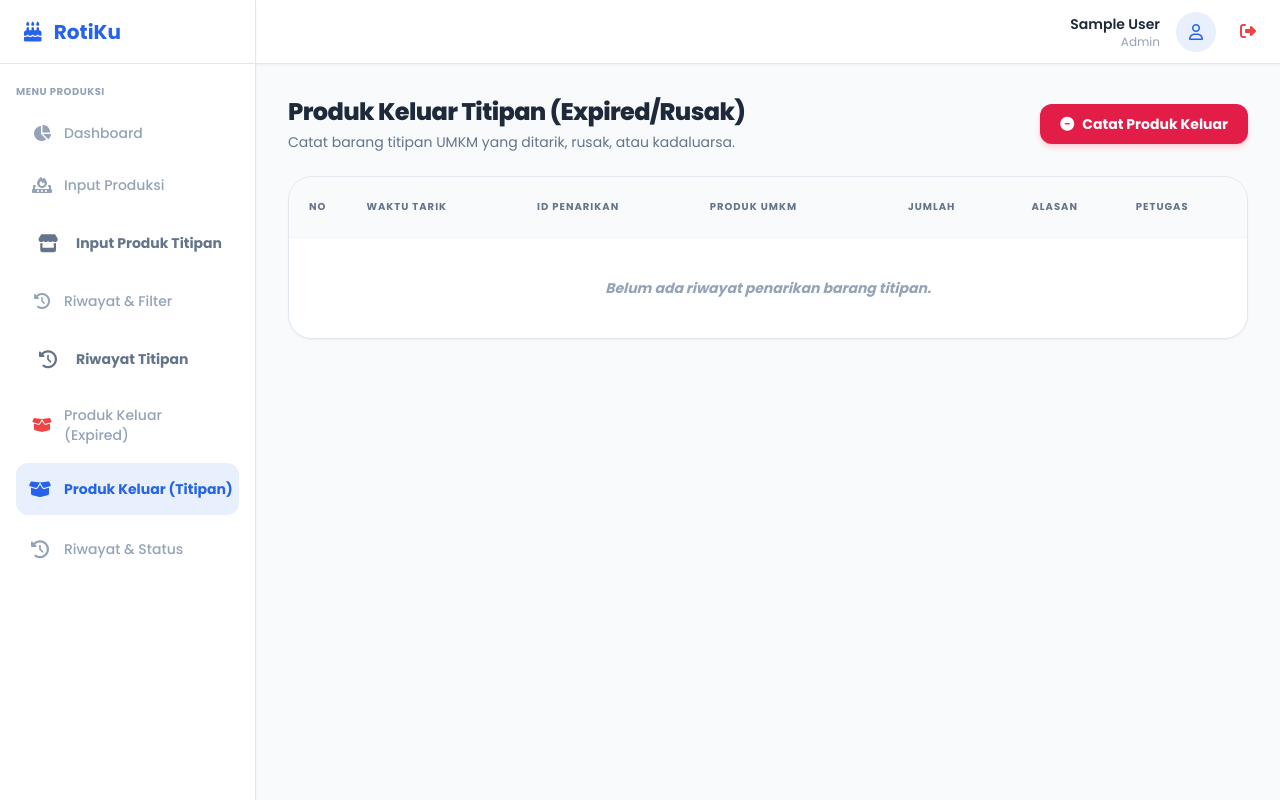
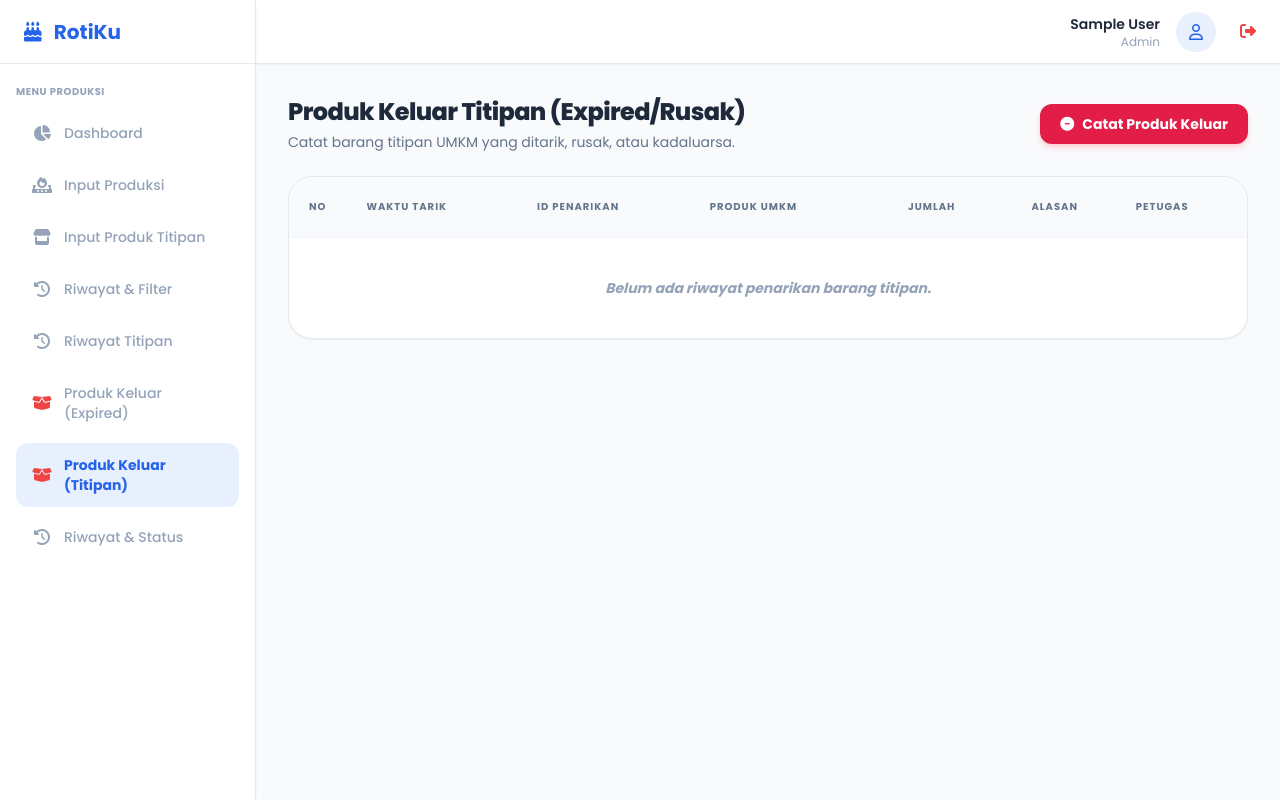
Before and after one commit to Rankarna01/sim-produksi-kue, a PHP site: page /produksi/keluar_titipan/ in a window 1280 px wide. Run offline with PHP 8.4, Linux system fonts and the light colour scheme; the visitor is signed in with stand-in values (Sample User, id 1); data that the repository does not hold is empty; some libraries are stand-ins or nearby versions.

Commit message:
merapikan sidebar input produksi

```diff
--- a/components/sidebar_produksi.php
+++ b/components/sidebar_produksi.php
@@ -28,33 +28,29 @@ function getNavClass($path, $current_uri)
         <a href="<?= BASE_URL ?>produksi/input_produksi/" onclick="closeSidebarMobile()" class="flex items-center gap-3 px-4 py-3 rounded-xl transition-all <?= getNavClass('/produksi/input_produksi/', $current_uri) ?>">
             <i class="fa-solid fa-fire-burner w-5 text-center"></i> <span class="text-sm">Input Produksi</span>
         </a>
-        <a href="<?= BASE_URL ?>produksi/input_titipan/" class="flex items-center gap-3 px-4 py-3 rounded-xl transition-all <?= (strpos($_SERVER['PHP_SELF'], 'input_titipan') !== false) ? 'bg-primary text-white shadow-lg' : 'text-slate-500 hover:bg-slate-100' ?>">
-            <div class="w-8 h-8 flex items-center justify-center">
-                <i class="fa-solid fa-store text-lg"></i>
-            </div>
-            <span class="font-bold text-sm">Input Produk Titipan</span>
+
+        <a href="<?= BASE_URL ?>produksi/input_titipan/" onclick="closeSidebarMobile()" class="flex items-center gap-3 px-4 py-3 rounded-xl transition-all <?= getNavClass('/produksi/input_titipan/', $current_uri) ?>">
+            <i class="fa-solid fa-store w-5 text-center"></i> <span class="text-sm">Input Produk Titipan</span>
         </a>
 
         <a href="<?= BASE_URL ?>produksi/riwayat_produksi/" onclick="closeSidebarMobile()" class="flex items-center gap-3 px-4 py-3 rounded-xl transition-all <?= getNavClass('/produksi/riwayat_produksi/', $current_uri) ?>">
             <i class="fa-solid fa-clock-rotate-left w-5 text-center"></i> <span class="text-sm">Riwayat & Filter</span>
         </a>
-        <a href="<?= BASE_URL ?>produksi/riwayat_titipan/" class="flex items-center gap-3 px-4 py-3 rounded-xl transition-all <?= (strpos($_SERVER['PHP_SELF'], 'riwayat_titipan') !== false) ? 'bg-primary text-white shadow-lg' : 'text-slate-500 hover:bg-slate-100' ?>">
-            <div class="w-8 h-8 flex items-center justify-center">
-                <i class="fa-solid fa-clock-rotate-left text-lg"></i>
-            </div>
-            <span class="font-bold text-sm">Riwayat Titipan</span>
+
+        <a href="<?= BASE_URL ?>produksi/riwayat_titipan/" onclick="closeSidebarMobile()" class="flex items-center gap-3 px-4 py-3 rounded-xl transition-all <?= getNavClass('/produksi/riwayat_titipan/', $current_uri) ?>">
+            <i class="fa-solid fa-clock-rotate-left w-5 text-center"></i> <span class="text-sm">Riwayat Titipan</span>
         </a>
-        <a href="<?= BASE_URL ?>produksi/produk_keluar/" onclick="closeSidebarMobile()" class="flex items-center gap-3 px-4 py-2.5 rounded-xl transition-colors <?= getNavClass('/produksi/produk_keluar/', $current_uri) ?>">
+
+        <a href="<?= BASE_URL ?>produksi/produk_keluar/" onclick="closeSidebarMobile()" class="flex items-center gap-3 px-4 py-3 rounded-xl transition-all <?= getNavClass('/produksi/produk_keluar/', $current_uri) ?>">
             <i class="fa-solid fa-box-open w-5 text-center text-danger"></i> <span class="text-sm">Produk Keluar (Expired)</span>
         </a>
 
-        <a href="<?= BASE_URL ?>produksi/keluar_titipan/" title="Keluar Titipan" onclick="closeSidebarMobile()" class="flex items-center gap-3 px-3 py-3 rounded-xl transition-colors <?= getNavClass('/produksi/keluar_titipan/', $current_uri) ?>">
-                <i class="fa-solid fa-box-open w-6 text-center text-lg shrink-0"></i>
-                <span class="text-sm sidebar-text whitespace-nowrap transition-all duration-300 opacity-100">Produk Keluar (Titipan)</span>
-            </a>
-        <a href="<?= BASE_URL ?>produksi/riwayat_status/" title="Riwayat & Status" onclick="closeSidebarMobile()" class="flex items-center gap-3 px-3 py-3 rounded-xl transition-colors <?= getNavClass('/produksi/riwayat_status/', $current_uri) ?>">
-            <i class="fa-solid fa-clock-rotate-left w-6 text-center text-lg shrink-0"></i>
-            <span class="text-sm sidebar-text whitespace-nowrap transition-all duration-300 opacity-100">Riwayat & Status</span>
+        <a href="<?= BASE_URL ?>produksi/keluar_titipan/" title="Keluar Titipan" onclick="closeSidebarMobile()" class="flex items-center gap-3 px-4 py-3 rounded-xl transition-all <?= getNavClass('/produksi/keluar_titipan/', $current_uri) ?>">
+            <i class="fa-solid fa-box-open w-5 text-center text-danger"></i> <span class="text-sm">Produk Keluar (Titipan)</span>
+        </a>
+
+        <a href="<?= BASE_URL ?>produksi/riwayat_status/" title="Riwayat & Status" onclick="closeSidebarMobile()" class="flex items-center gap-3 px-4 py-3 rounded-xl transition-all <?= getNavClass('/produksi/riwayat_status/', $current_uri) ?>">
+            <i class="fa-solid fa-clock-rotate-left w-5 text-center"></i> <span class="text-sm">Riwayat & Status</span>
         </a>
     </nav>
 </aside>
```
